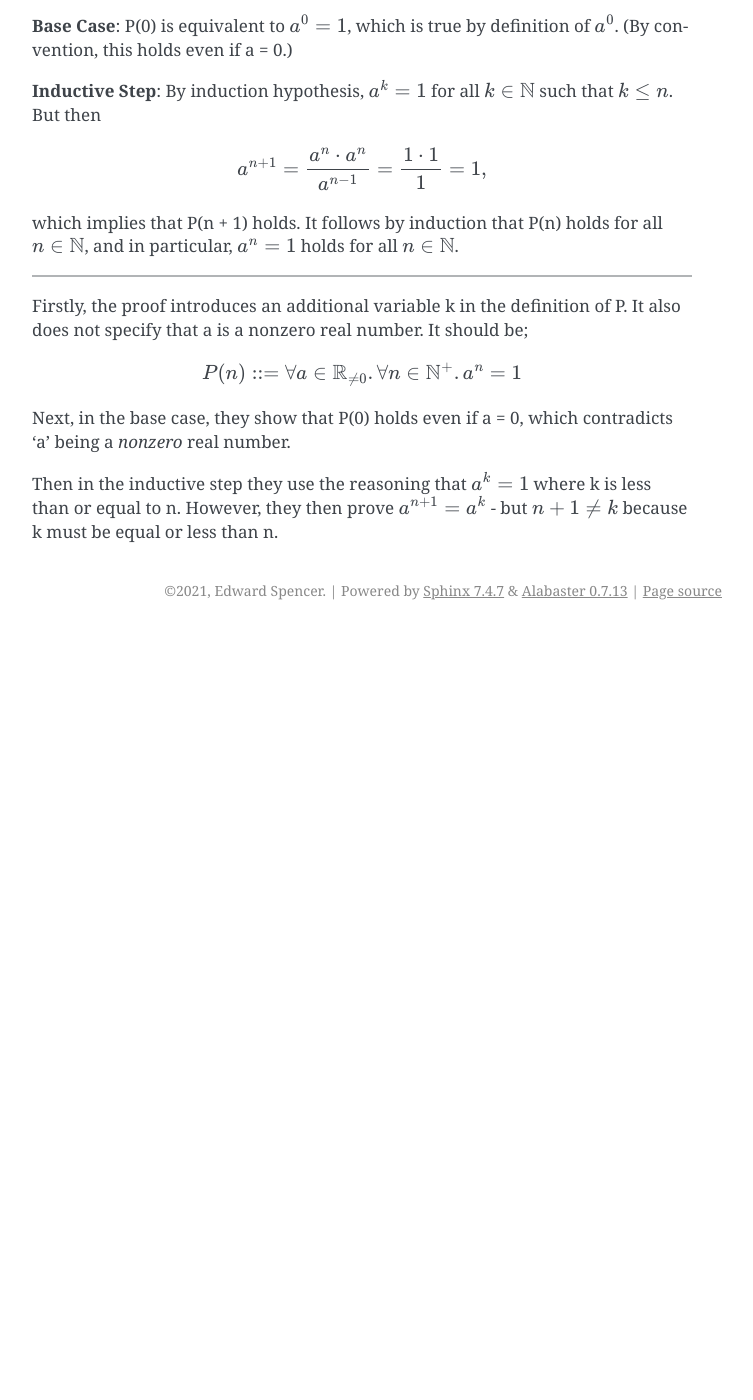
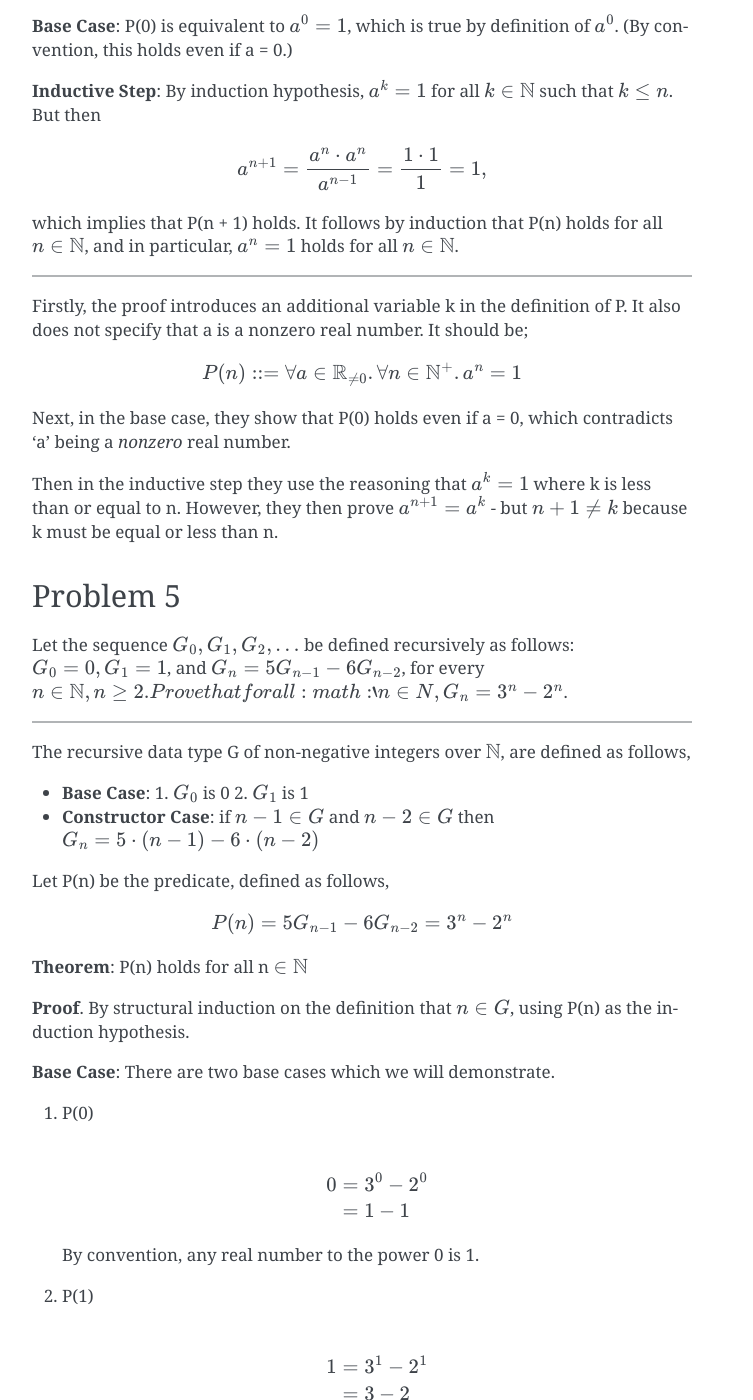
Before and after one commit to edi-spaghetti/mathematical-, a Sphinx documentation site: the page built from source/assignments/number_theory.rst, in a window 1280 px wide and 1400 px high, scrolled down 8155 px. Shown: the whole window, without its empty margins (388-1141 px from the left). Built offline with Sphinx 7.4.7, drawn with Linux system fonts in a browser that asks for light colours; before the commit the page ends 8785 px from its top, so only the background shows below that; some of the changed text lies outside the part shown.

Commit message:
Assigment 2 Problem 5
I found it useful while trying to work out the algebra to write out
the formulas in code, because that allowed me to quickly try real
numbers and verify my algebra was correct.

```diff
--- a/source/assignments/number_theory.rst
+++ b/source/assignments/number_theory.rst
@@ -535,3 +535,93 @@ Next, in the base case, they show that P(0) holds even if a = 0, which contradic
 
 Then in the inductive step they use the reasoning that :math:`a^k = 1` where k is less than or equal to n.
 However, they then prove :math:`a^{n+1} = a^k` - but :math:`n+1 \ne k` because k must be equal or less than n.
+
+Problem 5
+---------
+
+Let the sequence :math:`G_0, G_1, G_2, \dots` be defined recursively as follows:
+:math:`G_0 = 0, G_1 = 1`, and :math:`G_n = 5G_{n−1} − 6G_{n−2}`, for every :math:`n \in \Bbb N, n \ge 2.
+Prove that for all :math:`n \in N, G_n = 3^n − 2^n`.
+
+.. raw:: html
+
+	<hr>
+
+The recursive data type G of non-negative integers over :math:`\Bbb N`, are defined as follows,
+
+- **Base Case**:
+  1. :math:`G_0` is 0
+  2. :math:`G_1` is 1
+
+- **Constructor Case**: if :math:`n - 1 \in G` and :math:`n - 2 \in G` then :math:`G_n = 5 \cdot (n - 1) - 6 \cdot (n - 2)`
+
+Let P(n) be the predicate, defined as follows,
+
+.. math::
+
+	P(n) = 5G_{n-1} - 6G_{n-2} = 3^n - 2^n
+
+**Theorem**: P(n) holds for all n :math:`\in \Bbb N`
+
+**Proof**. By structural induction on the definition that :math:`n \in G`, using P(n) as the induction hypothesis.
+
+**Base Case**: There are two base cases which we will demonstrate.
+
+1. P(0)
+
+   .. math::
+
+	  \begin{aligned}
+
+	  0 &= 3^0 - 2^0
+
+	  &= 1 - 1
+
+	  \end{aligned}
+
+   By convention, any real number to the power 0 is 1.
+
+2. P(1)
+
+   .. math::
+
+	   \begin{aligned}
+
+	   1 &= 3^1 - 2^1
+
+	   &= 3 - 2
+
+	   \end{aligned}
+
+**Constructor Case**: We must show P(n) holds given that P(n-1) and P(n-2) hold.
+
+.. math::
+
+	\begin{aligned}
+
+	5(3^{n-1} - 2^{n-1}) - 6(3^{n-2} - 2^{n-2}) &= 3^n - 2^n
+		\qquad && \text{(by inductive hypothesis)} \cr
+
+	5({3^n \over 3^1}) - 5({2^n \over 2^1}) - 6({3^n \over 3^2}) - 6(-{2^n \over 2^2}) &=
+		\qquad && \text{(by quotient rule)} \cr
+
+	{12 \cdot 5 \cdot 3^n \over 36} - {18 \cdot 5 \cdot 2^n) \over 36} -
+	{4 \cdot 6 \cdot 3^n \over 36} - \bigg( - {9 \cdot 6 \cdot 2^n \over 36} \bigg) &=
+		\qquad && \text{(multiply up to common factor)} \cr
+
+	{12 \cdot 5 \cdot 3^n \over 36} - {18 \cdot 5 \cdot 2^n) \over 36} -
+	{4 \cdot 6 \cdot 3^n \over 36} + {9 \cdot 6 \cdot 2^n \over 36} &=
+		\qquad && \text{(remove double negative)} \cr
+
+	{60 \cdot 3^n - 90 \cdot 2^n - 24 \cdot 3^n + 54 \cdot 2^n \over 36} &=
+		\qquad && \text{(add and simplify)} \cr
+
+	{\bcancel{36} \cdot 3^n - \bcancel{36} \cdot 2^n \over \bcancel{36}} &=
+		\qquad && \text{(remove common divisor)} \cr
+
+	3^n - 2^n &=
+
+	\end{aligned}
+
+This proves P(n) holds as required, completing the constructor case.
+By structural induction we conclude that P(n) holds of all :math:`n \in \Bbb N. \blacksquare`
```
Also changed, not shown: 1 other file.
